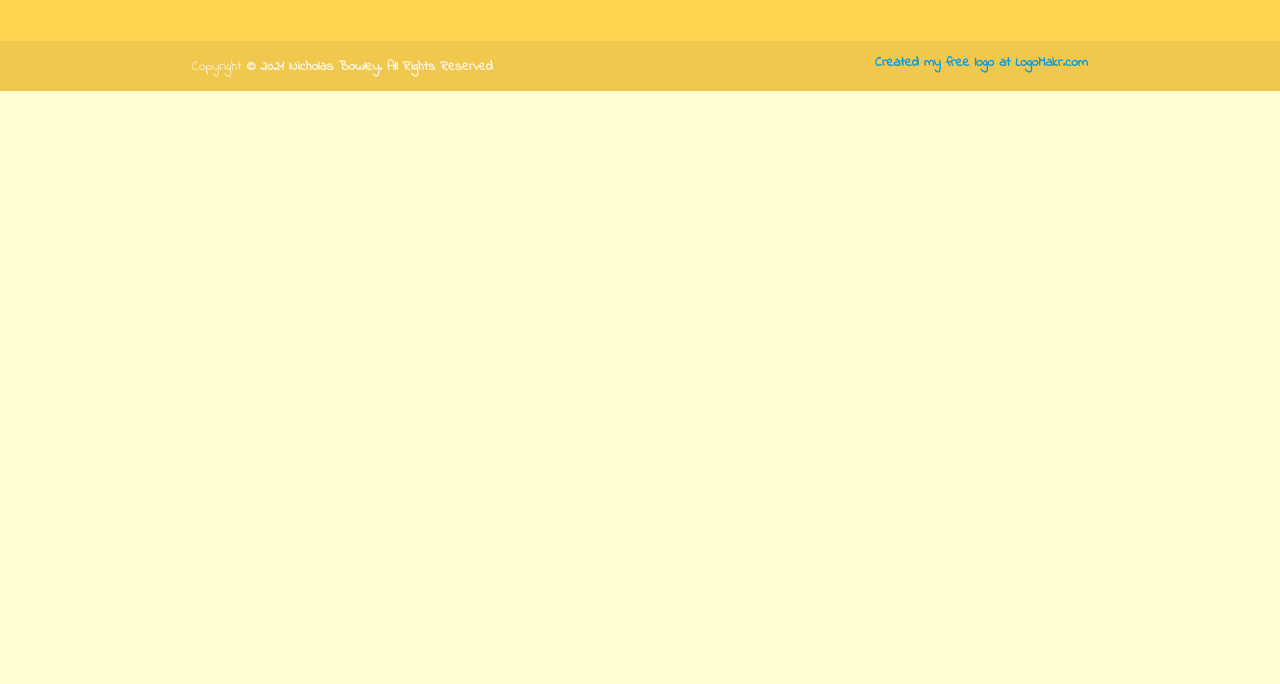
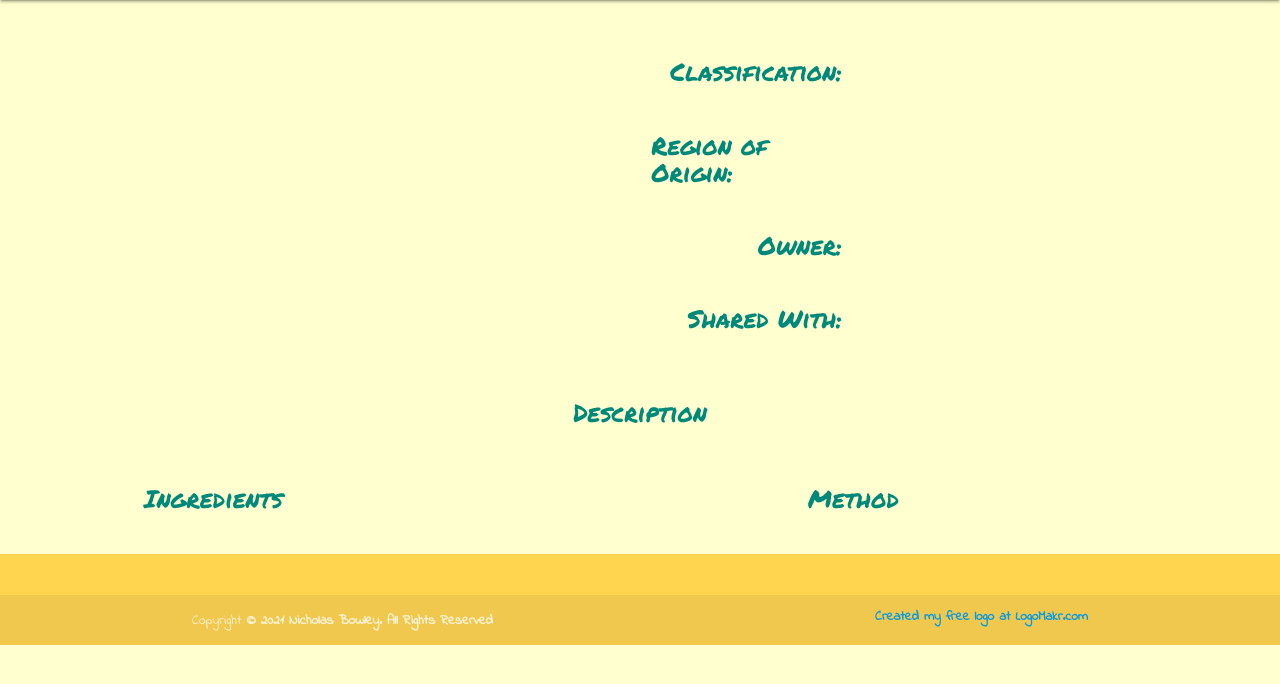
Before and after one commit to Code-Institute-Submissions/KWSNick-meal-planner_MResub, a Flask app: template templates/recipe_view.html in a window 1280 px wide. Shown: the part 64-748 px from the top of the page. Run offline with Flask 2, Linux system fonts and the light colour scheme; the template is opened without the code that fills it, so the values that code supplies are empty; some libraries are stand-ins or nearby versions.

Commit message:
Created app.route for view an individual recipe, passing the cards recipe._id field. Formatted the recipe in the recipe_view.html page to correctly read all the recipe documents content and display to the user.

```diff
--- a/app.py
+++ b/app.py
@@ -26,6 +26,12 @@ def recipes():
     return render_template("recipes.html", recipes=recipes)
 
 
+@app.route("/recipe_view/<recipe_id>")
+def recipe_view(recipe_id):
+    recipe = mongo.db.recipes.find_one({"_id": ObjectId(recipe_id)})
+    return render_template("recipe_view.html", recipe=recipe)
+
+
 if __name__ == "__main__":
     app.run(host=os.environ.get("IP"),
             port=os.environ.get("PORT"),
--- a/templates/recipe_view.html
+++ b/templates/recipe_view.html
@@ -1,22 +1,66 @@
 {% extends "base.html" %}
 {% block content %}
-    <!--Checks there are recipes in the recipes collection-->
-    {% if recipes|length > 0 %}
-        <!--Iterates through all recipes-->
-        {% for recipe in recipes %}
-            <!--Gets various fields from each recipe-->
-            <h3>{{ recipe.recipe_name.capitalize() }}</h3>
-            <p><strong><h4>Classification:</h4>{{ recipe.classification.capitalize() }}</strong></p>
-            <p><strong><h4>Region of Origin:</h4>{{ recipe.region_of_origin.capitalize() }}</strong></p>
-            <h4>Owner:</h4>{{ recipe.owner.capitalize() }}
-            <h4>Shared With:</h4>
+    <!--Gets various fields for the selected recipe-->
+    <!--Recipe Name-->
+    <h1 class="center">{{ recipe.recipe_name.capitalize() }}</h1>
+    <!--Recipe Image-->
+    <div class="row">
+        <div class="col s6 center">
+            <img src="{{ recipe.image_url }}" alt="{{ recipe.image_description }}">
+        </div>
+        <!--Recipe Classification and Origin-->
+        <div class="col s6">
+            <div class="row">
+                <div class="col s4">
+                    <h5 class="right">Classification:</h5>
+                </div>
+                <div class="col s8">
+                    <p>{{ recipe.classification.capitalize() }}</p>
+                </div>
+            </div>
+            <div class="row">
+                <div class="col s4">
+                    <h5 class="right">Region of Origin:</h5>
+                </div>
+                <div class="col s8">
+                    <p>{{ recipe.region_of_origin.capitalize() }}</p>
+                </div>
+            </div>
+            <div class="row">
+                <div class="col s4">
+                    <h5 class="right">Owner:</h5>
+                </div>
+                <div class="col s8">
+                    <p>{{ recipe.owner.capitalize() }}</p>
+                </div>
+            </div>
+            <div class="row">
+                <div class="col s4">
+                    <h5 class="right">Shared With:</h5>
+                </div>
+                <div class="col s8">
+                    <p>
                     <!--Iterates through shared_with list-->
                         {% for shared in recipe.shared_with %}
                             <span>{{ shared }}, </span>
                         {% endfor %}
+                    </p>
+                </div>
+            </div>
+        </div>
+    </div>
+    <div class="row">
+    <!--Recipe Description-->
+        <div class="col s12 center">
+            <h5>Description</h5>
             <p>{{ recipe.description.capitalize() }}</p>
-            <h4>Ingredients</h4>
-            <ul>
+        </div>
+    </div>
+    <!--Recipe Ingredients and Method-->
+    <div class="row">
+        <div class="col s12 l4">
+            <h5 class="center">Ingredients</h5>
+            <ul class="center">
             <!--Iterates through the ingredients array and writes to unordered list-->
                 {% for item in recipe.ingredients %}
                     <li>
@@ -27,7 +71,9 @@
                     </li>
                 {% endfor %}
             </ul>
-            <h4>Method</h4>
+        </div>
+        <div class="col s12 l8">
+            <h5 class="center">Method</h5>
             <ol>
             <!--Iterates through each step in the method and writes to ordered list-->
                 {% for step in recipe.method %}
@@ -36,6 +82,6 @@
                     </li>
                 {% endfor %}
             </ol>
-        {% endfor %}
-    {% endif %}
+        </div>
+    </div>
 {% endblock %}
--- a/templates/recipes.html
+++ b/templates/recipes.html
@@ -33,8 +33,8 @@
                 <div class="col s12 m4 l4">
                     <div class="card">
                         <div class="card-image">
-                            <img src="https://www.recipetineats.com/wp-content/uploads/2018/07/Spaghetti-Bolognese.jpg?w=500&h=375&crop=1">
-                            <a href="#" class="btn-floating btn-large halfway-fab waves-effect waves-light red"><i class="fas fa-book-open"></i></a>
+                            <img src="{{ recipe.image_url }}" alt="{{ recipe.image_description }}">
+                            <a href="{{ url_for('recipe_view', recipe_id=recipe._id) }}" class="btn-floating btn-large halfway-fab waves-effect waves-light red"><i class="fas fa-book-open"></i></a>
                         </div>
                         <div class="card-content">
                             <span class="card-title"><h5>{{ recipe.recipe_name.capitalize() }}</h5></span>
```
Lines whose indentation alone changed are shown as unchanged.
